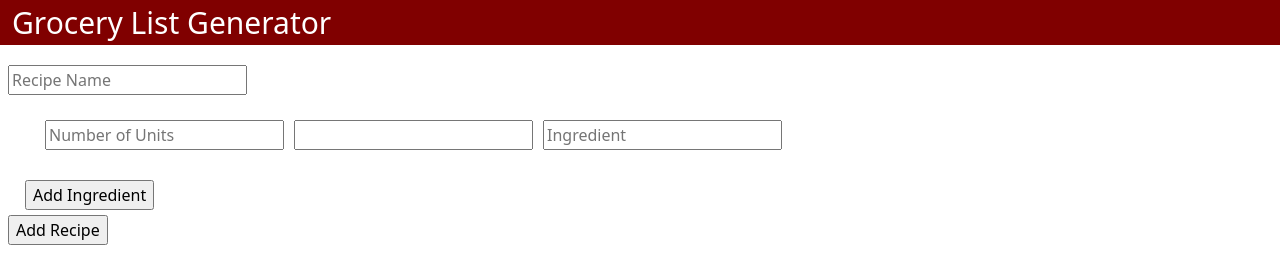
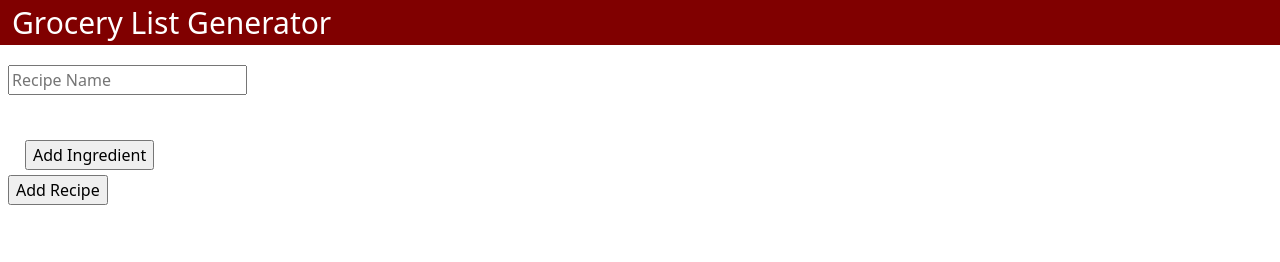
Before and after one commit to kylesteinmann/Recipe-Catalog, a plain HTML site: page index.html in a window 1280 px wide. Drawn offline with nearby package versions, Linux system fonts and the light colour scheme.

Commit message:
Fixed add ingredients button.

```diff
--- a/index.html
+++ b/index.html
@@ -11,7 +11,7 @@
 </head>
 <body>
     <header class = 'container-fluid'>Grocery List Generator</header>
-    <div class="col-10 row recipes">
+    <div class="col-12 row recipes">
         <Form>
             <input class="row recipeName" id = "recipeName" type = text placeholder = "Recipe Name">
             <div class = "ingredientList">
@@ -36,7 +36,7 @@
 
 
 
-    <script src="script.js" defer></script>
+    <script src="script.js"></script>
     <script src="https://cdn.jsdelivr.net/npm/bootstrap@5.0.2/dist/js/bootstrap.bundle.min.js" integrity="sha384-MrcW6ZMFYlzcLA8Nl+NtUVF0sA7MsXsP1UyJoMp4YLEuNSfAP+JcXn/tWtIaxVXM" crossorigin="anonymous"></script>
 </body>
 </html>
--- a/script.js
+++ b/script.js
@@ -1,16 +1,21 @@
-function addIngredients() {
+let addIngredientsButton = document.querySelector(".addIngredient");
+
+addIngredientsButton.addEventListener("click", () => {
     let numberOfUnits = document.createElement("input");
+
     numberOfUnits.type = "text";
     numberOfUnits.id = "numberOfUnits";
-    numberOfUnits.className = "col";
+    numberOfUnits.className = "col row";
     numberOfUnits.placeholder = "Number of Units";
 
     let unit = document.createElement("input");
+
     unit.type = "select";
     unit.id = "unit";
     unit.className = "col";
 
     let ingredient = document.createElement("input");
+
     ingredient.type = "text";
     ingredient.id = "ingredient";
     ingredient.className = "col";
@@ -21,8 +26,4 @@ function addIngredients() {
     ingredientList.appendChild(numberOfUnits);
     ingredientList.appendChild(unit);
     ingredientList.appendChild(ingredient);
-};
-
-let addIngredientsButton = document.querySelector(".addIngredient");
-
-addIngredientsButton.addEventListener("click", addIngredients());
+});
```
